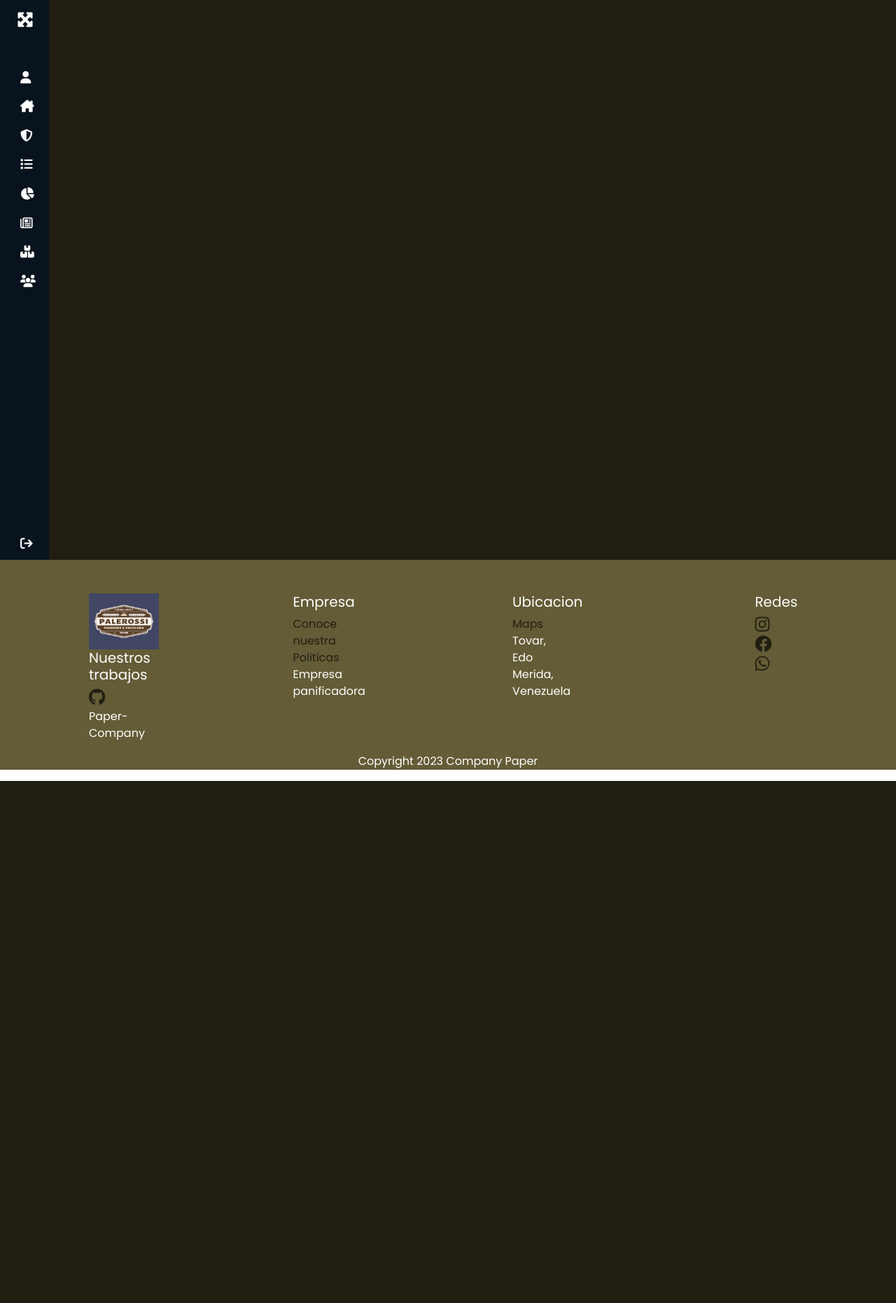
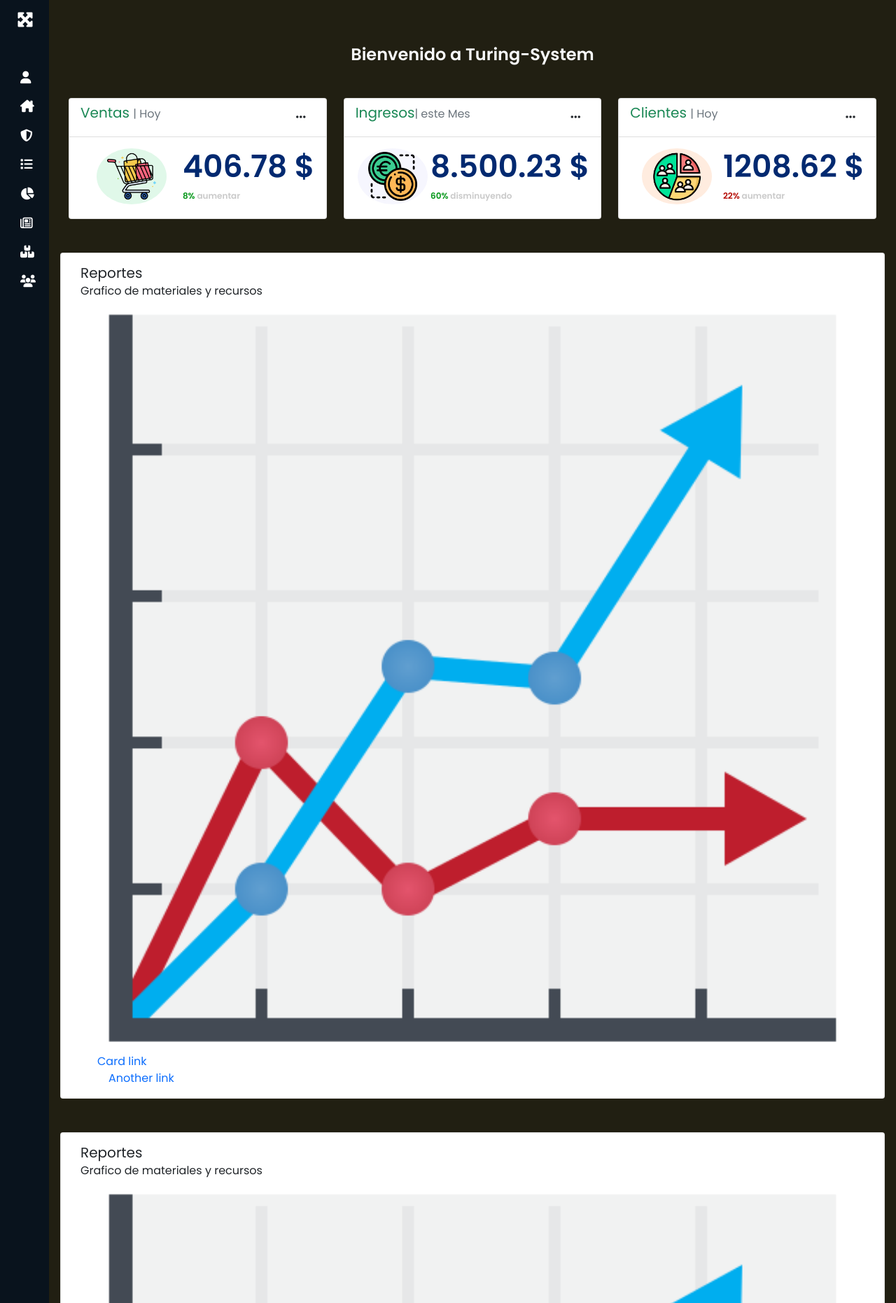
Before and after one commit to leonardo2322/Turing, a Django app: page / in a window 1280 px wide. Shown: the part 58-1920 px from the top of the page at 70% size. Before the commit the page ends 1174 px from the top, so only its background shows below. Run offline with Django 5.2, Linux system fonts and the light colour scheme; some libraries are stand-ins or nearby versions.

Commit message:
subiendo actualizacion rober me quita la compu por pajudo

```diff
--- a/Data/models.py
+++ b/Data/models.py
@@ -92,7 +92,6 @@
     def costo_venta(self):
         cantidades_ingredientes = CantidadIngrediente.objects.filter(receta=self.receta)
         costo_total = sum(cantidad_ingrediente.costo_total() for cantidad_ingrediente in cantidades_ingredientes)
-
         return costo_total
 
     @property
--- a/Data/urls.py
+++ b/Data/urls.py
@@ -3,5 +3,5 @@
 from .views.view_list import View_product
 urlpatterns = [
     path('', Home.as_view() ,name='home'),
-    path("list_view/", View_product.as_view(), name="list")
+    path("Productos_listado/", View_product.as_view(), name="list_products")
     ]
--- a/Data/views/home.py
+++ b/Data/views/home.py
@@ -4,4 +4,4 @@
 from django.views.generic import TemplateView
 
 class Home(TemplateView):
-    template_name = "base.html"
+    template_name = "index/Welcome.html"
--- a/Data/views/view_list.py
+++ b/Data/views/view_list.py
@@ -4,12 +4,14 @@
 from django.views.generic import TemplateView
 from ..models import Producto
 
+
+
 class View_product(ListView):
     model = Producto
     template_name = "Data_templates/list_view.html"
 
+
     def get_context_data(self, **kwargs):
         context = super().get_context_data(**kwargs)
-        context["object_list"] = Producto.objects.all()
         context['title'] = "Listado De Productos"
         return context
--- /dev/null
+++ b/static/css/welcome.css
@@ -0,0 +1,39 @@
+#circle-img{
+    width: 100px;
+    height: 80px;
+    padding: 5px;
+    background-color: #e0f8e9;
+}
+#circle-img-ingresos{
+    width: 100px;
+    height: 80px;
+    padding: 5px;
+    background-color: #f6f6fe;
+
+}
+
+
+.t-venta{
+    color: #012970;
+    font-weight: 700;
+    font-size: 2.75rem;
+}
+
+.porcentaje-c{
+    color: #b40903;
+    font-weight: 700;
+    font-size: 0.75rem;
+}
+.porcentaje-c  span{
+    color: #cacaca;
+    font-size: 0.75rem;
+}
+.porcentaje{
+    color: #029616;
+    font-weight: 700;
+    font-size: 0.75rem;
+}
+.porcentaje span{
+    color: #cacaca;
+    font-size: 0.75rem;
+}
--- a/templates/base.html
+++ b/templates/base.html
@@ -1,25 +1,7 @@
 {% load static %}
 <!DOCTYPE html>
-<html lang="en">
-<head>
-    <meta charset="UTF-8">
-    <meta name="viewport" content="width=device-width, initial-scale=1.0">
-    <link href="https://cdn.jsdelivr.net/npm/bootstrap@5.0.2/dist/css/bootstrap.min.css" rel="stylesheet" integrity="sha384-EVSTQN3/azprG1Anm3QDgpJLIm9Nao0Yz1ztcQTwFspd3yD65VohhpuuCOmLASjC" crossorigin="anonymous">
-    <!-- font awesome -->
-    <link rel="stylesheet" href="https://cdnjs.cloudflare.com/ajax/libs/font-awesome/6.4.0/css/all.min.css" integrity="sha512-iecdLmaskl7CVkqkXNQ/ZH/XLlvWZOJyj7Yy7tcenmpD1ypASozpmT/E0iPtmFIB46ZmdtAc9eNBvH0H/ZpiBw==" crossorigin="anonymous" referrerpolicy="no-referrer" />
-    <link rel="stylesheet" type="text/css" href="{% static 'css/sidebar.css' %}">
-    {% block links %}
-
-    {% endblock links %}
-
-    <title>
-    {% if title %}
-        {{ title }}
-    {% else %}
-        Turing-system
-    {% endif %}
-        </title>
-</head>
+<html lang="en" >
+    {% include 'index/head.html' %}
 <body>
     {% include 'index/navbar.html' %}
         <div class="wrapper">
@@ -40,8 +22,8 @@
                         </a>
                     </li>
                     <li class="sidebar-item">
-                        <a href="#" class="sidebar-link">
-                            <i class="fa-solid fa-house-chimney"></i>                            <span>Home</span>
+                        <a href="{% url 'home' %}" class="sidebar-link">
+                            <i class="fa-solid fa-house-chimney"></i><span>Home</span>
                         </a>
                     </li>
                     <li class="sidebar-item">
@@ -73,7 +55,7 @@
                                 </a>
                                 <ul id="multi-two" class="sidebar-dropdown list-unstyled collapse">
                                     <li class="sidebar-item">
-                                        <a href="#" class="sidebar-link"><i class="fa-solid fa-cart-flatbed"></i>Productos</a>
+                                        <a href="{% url 'list_products' %}" class="sidebar-link"><i class="fa-solid fa-cart-flatbed"></i>Productos</a>
                                     </li>
                                     <li class="sidebar-item">
                                         <a href="#" class="sidebar-link"><i class="fa-solid fa-tags"></i>Recetas</a>
@@ -117,7 +99,7 @@
                     </a>
                 </div>
             </aside>
-            <main class="main p-3">
+            <main class="main p-3 ">
 
                 {% block content %}
 
@@ -131,6 +113,12 @@
 
       <!-- Boosttrap -->
     <script src="https://cdn.jsdelivr.net/npm/bootstrap@5.0.2/dist/js/bootstrap.bundle.min.js" integrity="sha384-MrcW6ZMFYlzcLA8Nl+NtUVF0sA7MsXsP1UyJoMp4YLEuNSfAP+JcXn/tWtIaxVXM" crossorigin="anonymous"></script>
+    {% comment %} jquery {% endcomment %}
+    <script src="https://code.jquery.com/jquery-3.5.1.js " ></script>
+    {% comment %} datatables {% endcomment %}
+    <script src="https://cdn.datatables.net/2.1.2/js/dataTables.min.js"> </script>
+    <script src="https://cdn.datatables.net/2.1.2/js/dataTables.bootstrap5.min.js"></script>
+
     <script>
         const hamBurger = document.querySelector(".toggle-btn");
 
@@ -138,5 +126,10 @@
           document.querySelector("#sidebar").classList.toggle("expand");
         });
     </script>
+
+    {% block scripts %}
+
+    {% endblock scripts %}
+
 </body>
 </html>
--- /dev/null
+++ b/templates/index/Welcome.html
@@ -0,0 +1,125 @@
+{% extends 'base.html' %}
+
+{% load static %}
+
+
+{% block content %}
+    <div class="container-fluid">
+      <h1 class="title text-light mb-5 text-center mt-5"> Bienvenido a Turing-System</h1>
+      <div class="row">
+        <div class="col-sm-4 mb-3 mb-sm-0">
+          <div class="card">
+            <div class="card-header bg-transparent d-flex justify-content-between">
+              <h5 class="card-title text-success">Ventas <span class="text-secondary fs-6 opacity-25" style="vertical-align: inherit;">| Hoy</span></h5>
+              <div class="btn-group">
+                <button class="btn " role="button" data-bs-toggle="dropdown" aria-expanded="false"><i class="fa-solid fa-ellipsis"></i> </button>
+                <ul class="dropdown-menu">
+                  <li><a class="dropdown-item" href="#">Hoy</a></li>
+                  <li><a class="dropdown-item" href="#">Este Mes</a></li>
+                  <li><a class="dropdown-item" href="#">Este Año</a></li>
+                  <li><hr class="dropdown-divider"></li>
+                  <li><a class="dropdown-item" href="#">Gestionar</a></li>
+                </ul>
+              </div>
+            </div>
+            <div class="card-body d-flex justify-content-between">
+              <div class="container  rounded-circle d-flex justify-content-center" id="circle-img" >
+                <img src="{% static 'img/carrito.png' %}" alt="carrito"  width="70" height="70">
+              </div>
+              <div class="data d-flex flex-column">
+                <h6 class="t-venta">406.78 <span>$</span></h6>
+                <h4 class="porcentaje">8% <span>aumentar</span></h4>
+              </div>
+
+            </div>
+
+          </div>
+        </div>
+        <div class="col-sm-4">
+          <div class="card">
+            <div class="card-header bg-transparent d-flex justify-content-between">
+              <h5 class="card-title text-success">Ingresos<span class="text-secondary fs-6 opacity-25" style="vertical-align: inherit;">| este Mes</span></h5>
+              <div class="btn-group">
+                <button class="btn " role="button" data-bs-toggle="dropdown" aria-expanded="false"><i class="fa-solid fa-ellipsis"></i> </button>
+                <ul class="dropdown-menu">
+                  <li><a class="dropdown-item" href="#">Hoy</a></li>
+                  <li><a class="dropdown-item" href="#">Este Mes</a></li>
+                  <li><a class="dropdown-item" href="#">Este Año</a></li>
+                  <li><hr class="dropdown-divider"></li>
+                  <li><a class="dropdown-item" href="#">Gestionar</a></li>
+                </ul>
+              </div>
+            </div>
+            <div class="card-body d-flex justify-content-between">
+              <div class="container  rounded-circle d-flex justify-content-center" id="circle-img-ingresos" >
+                <img src="{% static 'img/divisa.png' %}" alt="carrito"  width="70" height="70">
+              </div>
+              <div class="data d-flex flex-column">
+                <h6 class="t-venta">8.500.23 <span>$</span></h6>
+                <h4 class="porcentaje">60% <span>disminuyendo</span></h4>
+              </div>
+
+            </div>
+
+          </div>
+        </div>
+        <div class="col-sm-4">
+          <div class="card">
+            <div class="card-header bg-transparent d-flex justify-content-between">
+              <h5 class="card-title text-success">Clientes <span class="text-secondary fs-6 opacity-25" style="vertical-align: inherit;">| Hoy</span></h5>
+              <div class="btn-group">
+                <button class="btn " role="button" data-bs-toggle="dropdown" aria-expanded="false"><i class="fa-solid fa-ellipsis"></i> </button>
+                <ul class="dropdown-menu">
+                  <li><a class="dropdown-item" href="#">Hoy</a></li>
+                  <li><a class="dropdown-item" href="#">Este Mes</a></li>
+                  <li><a class="dropdown-item" href="#">Este Año</a></li>
+                  <li><hr class="dropdown-divider"></li>
+                  <li><a class="dropdown-item" href="#">Gestionar</a></li>
+                </ul>
+              </div>
+            </div>
+            <div class="card-body d-flex justify-content-between">
+              <div class="container  rounded-circle d-flex justify-content-center" id="circle-img-clientes" style="background-color: #ffecdf;  width: 100px;
+                                                  height: 80px;
+                                                  padding: 5px;">
+                <img src="{% static 'img/clientes.png' %}" alt="carrito"  width="70" height="70">
+              </div>
+              <div class="data d-flex flex-column">
+                <h6 class="t-venta">1208.62 <span>$</span></h6>
+                <h4 class="porcentaje-c">22% <span>aumentar</span></h4>
+              </div>
+
+            </div>
+
+          </div>
+        </div>
+      </div>
+      <div class="row">
+        <div class="card mt-5">
+          <div class="card-body">
+            <h5 class="card-title">Reportes</h5>
+            <h6 class="card-subtitle mb-2 text-body-secondary">Grafico de materiales y recursos</h6>
+            <div class="container d-flex justify-content-center flex-column">
+              <img src="{% static 'img/grafico.png' %}" alt="grafico" class="img-fluid">
+              <a href="#" class="card-link">Card link</a>
+              <a href="#" class="card-link">Another link</a>
+            </div>
+          </div>
+        </div>
+      </div>
+      <div class="row">
+        <div class="card mt-5">
+          <div class="card-body">
+            <h5 class="card-title">Reportes</h5>
+            <h6 class="card-subtitle mb-2 text-body-secondary">Grafico de materiales y recursos</h6>
+            <div class="container d-flex justify-content-center flex-column">
+              <img src="{% static 'img/grafico.png' %}" alt="grafico" class="img-fluid">
+              <a href="#" class="card-link">Card link</a>
+              <a href="#" class="card-link">Another link</a>
+            </div>
+          </div>
+        </div>
+      </div>
+    </div>
+
+{% endblock content %}
--- /dev/null
+++ b/templates/index/head.html
@@ -0,0 +1,26 @@
+{% load static %}
+<head>
+    <meta charset="UTF-8">
+    <meta name="viewport" content="width=device-width, initial-scale=1.0">
+    {% comment %} bootstrap {% endcomment %}
+    <link href="https://cdn.jsdelivr.net/npm/bootstrap@5.0.2/dist/css/bootstrap.min.css" rel="stylesheet" integrity="sha384-EVSTQN3/azprG1Anm3QDgpJLIm9Nao0Yz1ztcQTwFspd3yD65VohhpuuCOmLASjC" crossorigin="anonymous">
+    <!-- font awesome -->
+    <link rel="stylesheet" href="https://cdnjs.cloudflare.com/ajax/libs/font-awesome/6.4.0/css/all.min.css" integrity="sha512-iecdLmaskl7CVkqkXNQ/ZH/XLlvWZOJyj7Yy7tcenmpD1ypASozpmT/E0iPtmFIB46ZmdtAc9eNBvH0H/ZpiBw==" crossorigin="anonymous" referrerpolicy="no-referrer" />
+    {% comment %} datatables {% endcomment %}
+    <link rel="stylesheet"  href="https://cdn.datatables.net/2.1.2/css/dataTables.dataTables.min.css">
+    <link rel="stylesheet" href="https://cdn.datatables.net/2.1.2/css/dataTables.bootstrap5.min.css">
+    {% comment %} static {% endcomment %}
+    <link rel="stylesheet" type="text/css" href="{% static 'css/sidebar.css' %}">
+    <link rel="stylesheet" type="text/css" href="{% static 'css/welcome.css' %}">
+    {% block links %}
+
+    {% endblock links %}
+
+    <title>
+    {% if title %}
+        {{ title }}
+    {% else %}
+        Turing-system
+    {% endif %}
+        </title>
+</head>
```
Also changed, not shown: static/spanish.txt (added, +28 -0 lines), templates/Data_templates/list_view.html (+59 -9 lines), static/img/carrito.png (added), static/img/clientes.png (added), static/img/divisa.png (added), static/img/grafico.png (added).
